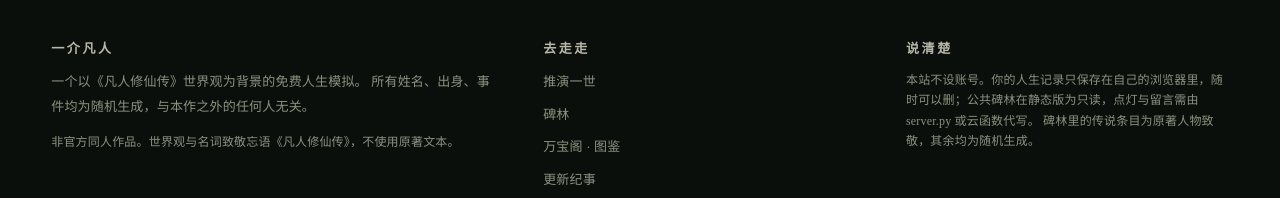
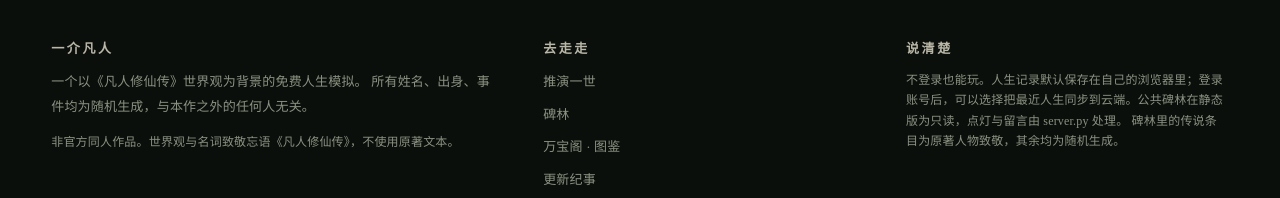
Before and after one commit to wang1375830242/yijie-fanren, a website: page index.html in a window 1280 px wide. Shown: the part 4318-4516 px from the top of the page. Drawn offline with Linux system fonts and the light colour scheme; no server answers.

Commit message:
fix: 1.1.1 更新首页账号说明

```diff
--- a/index.html
+++ b/index.html
@@ -356,7 +356,7 @@
       <div>
         <h4>说清楚</h4>
         <p class="tiny">
-          本站不设账号。你的人生记录只保存在自己的浏览器里，随时可以删；公共碑林在静态版为只读，点灯与留言需由 server.py 或云函数代写。
+          不登录也能玩。人生记录默认保存在自己的浏览器里；登录账号后，可以选择把最近人生同步到云端。公共碑林在静态版为只读，点灯与留言由 server.py 处理。
           碑林里的传说条目为原著人物致敬，其余均为随机生成。
         </p>
       </div>
```
